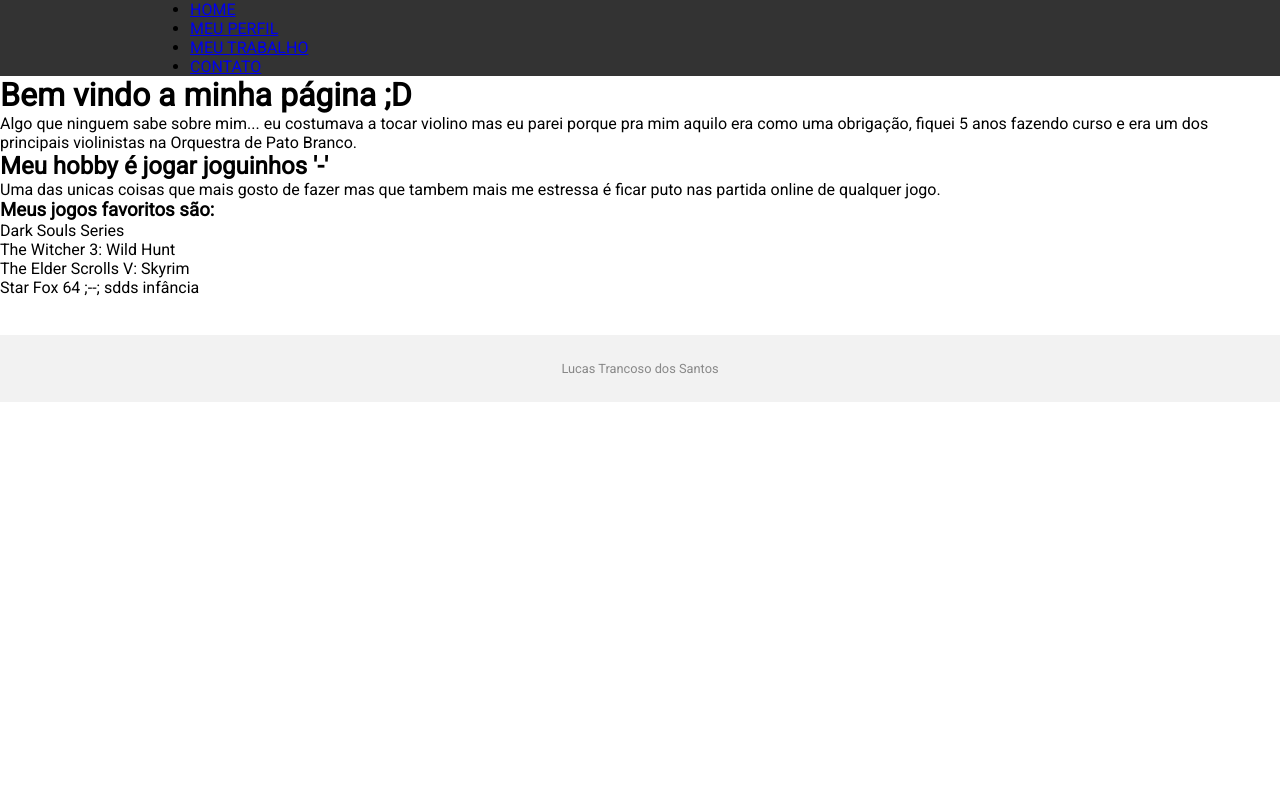
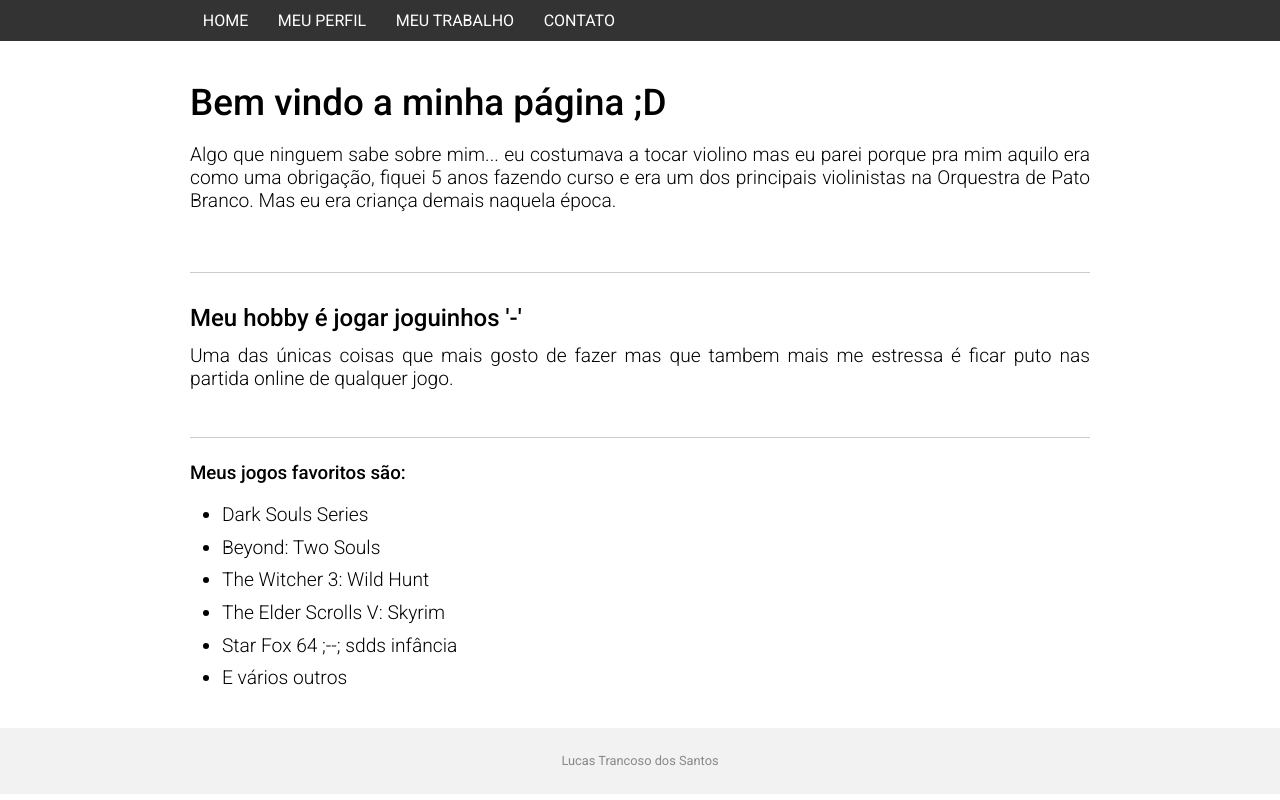
Before and after one commit to ltsxd/DS1, a plain HTML site: page meusite/index.html in a window 1280 px wide. Drawn offline with Linux system fonts and the light colour scheme.

Commit message:
Aula 26/03/2020

```diff
--- a/meusite/estilo.css
+++ b/meusite/estilo.css
@@ -1,4 +1,4 @@
-*{
+* {
     margin: 0;
     padding: 0;
 }
@@ -12,51 +12,63 @@ nav {
     background-color: rgba(0,0,0,0.8);
 
 }
+nav ul {
+    list-style-type: none;
+}
+nav li {
+    display: inline-block;
+    padding: 0.7em 0;
+}
+nav li a {
+    color: #fff;
+    text-decoration: none;
+    font-size: 1em;
+    padding: 0 0.8em;
+    opacity: 1;
+    transition: opacity 0.2s;
+}
+nav li a:hover{
+    opacity: 0.65
+}
 
-.content, nav ul {
+.content,
+nav ul {
     margin: 0 auto;
     width: 900px;
 }
-
 .content {
     margin-top: 2.5em;
 }
 
-.content > h1 ,
+.content > h1,
 .content > h2,
 .content > h3 {
     font-weight: 500;
     margin-bottom: 0.5em;
 }
-
-
 .content > h1 {
     font-size: 2.3em;
 }
-
 .content > h2,
 .content > h3 {
     border-top: 1px solid #ccc;
-    margin-top: 1.3em;
+    margin-top: 2.5em;
     padding-top: 1.3em;
+
 }
-
 .content p,
 .content li {
     font-size: 1.2em;
     font-weight: 300;
     text-align: justify;
 }
-
 .content li {
     margin-bottom: 0.5em;
 }
-
 .content ul {
     margin-top: 1.2em;
     margin-left: 2em;
 }
-
 footer {
     margin-top: 3em;
     padding: 2em 0;
--- a/meusite/index.html
+++ b/meusite/index.html
@@ -8,7 +8,8 @@
 
     <title>Lucas Santos</title>
 
-    <link rel="stylesheet" href="https://fonts.googleapis.com/css?family=Roboto:300,400&display=swap">
+    <link rel="stylesheet" href="https://fonts.googleapis.com/css?family=Roboto:300,400,500&display=swap">
+
     <link rel="stylesheet" href="estilo.css">
 
 </head>
@@ -23,20 +24,21 @@
         </ul>
     </nav>
 
-    <div classe="content">
+    <div class="content">
         <h1>Bem vindo a minha página ;D</h1>
         <p>Algo que ninguem sabe sobre mim... eu costumava a tocar violino mas eu parei porque pra mim aquilo era como
-            uma obrigação, fiquei 5 anos fazendo curso e era um dos principais violinistas na Orquestra de Pato Branco.
-        </p>
+            uma obrigação, fiquei 5 anos fazendo curso e era um dos principais violinistas na Orquestra de Pato Branco. Mas eu era criança demais naquela época.</p>
         <h2>Meu hobby é jogar joguinhos '-'</h2>
-        <p>Uma das unicas coisas que mais gosto de fazer mas que tambem mais me estressa é ficar puto nas
+        <p>Uma das únicas coisas que mais gosto de fazer mas que tambem mais me estressa é ficar puto nas
             partida online de qualquer jogo.</p>
         <h3>Meus jogos favoritos são:</h3>
         <ul>
             <li>Dark Souls Series</li>
+            <li>Beyond: Two Souls</li>
             <li>The Witcher 3: Wild Hunt</li>
             <li>The Elder Scrolls V: Skyrim</li>
             <li>Star Fox 64 ;--; sdds infância</li>
+            <li>E vários outros </li>
         </ul>
     </div>
 
```
